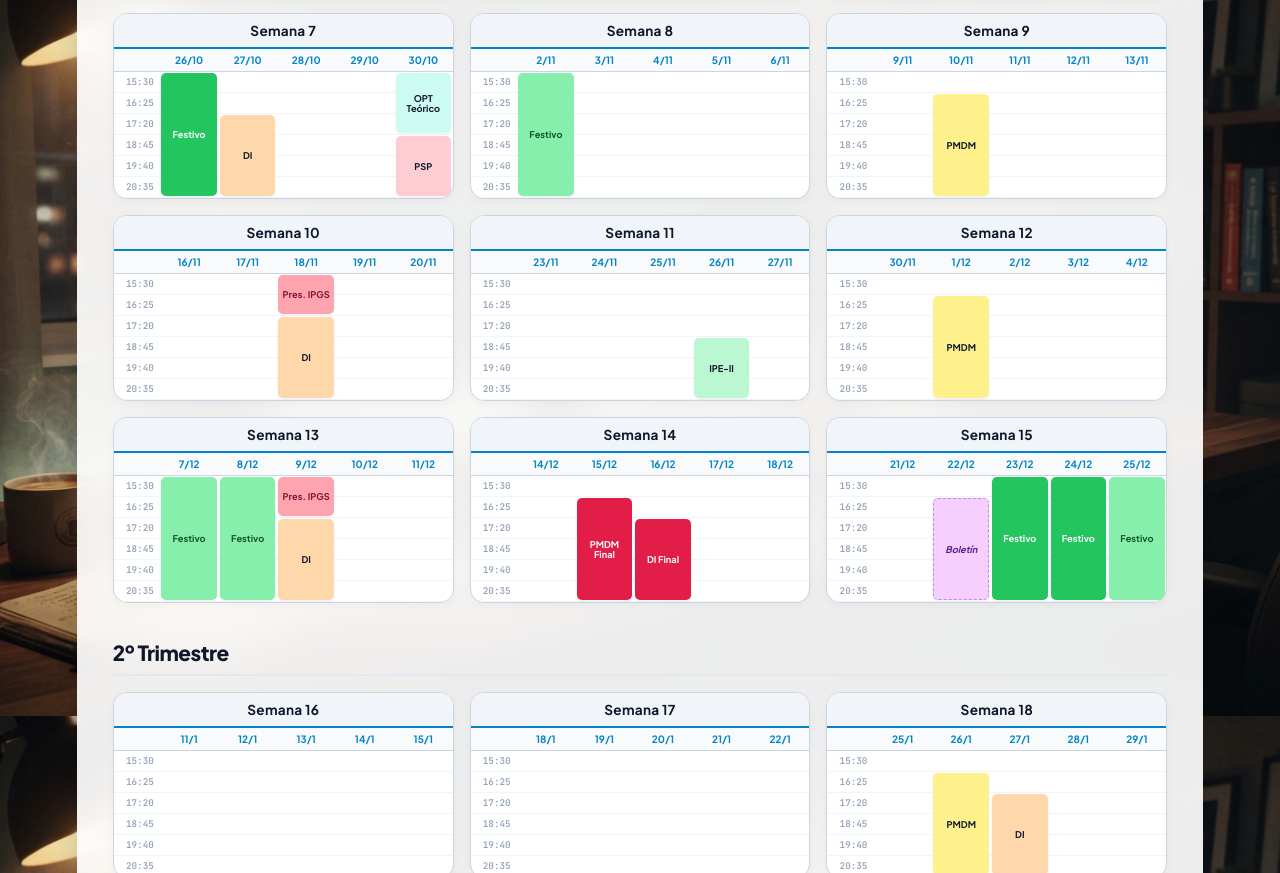
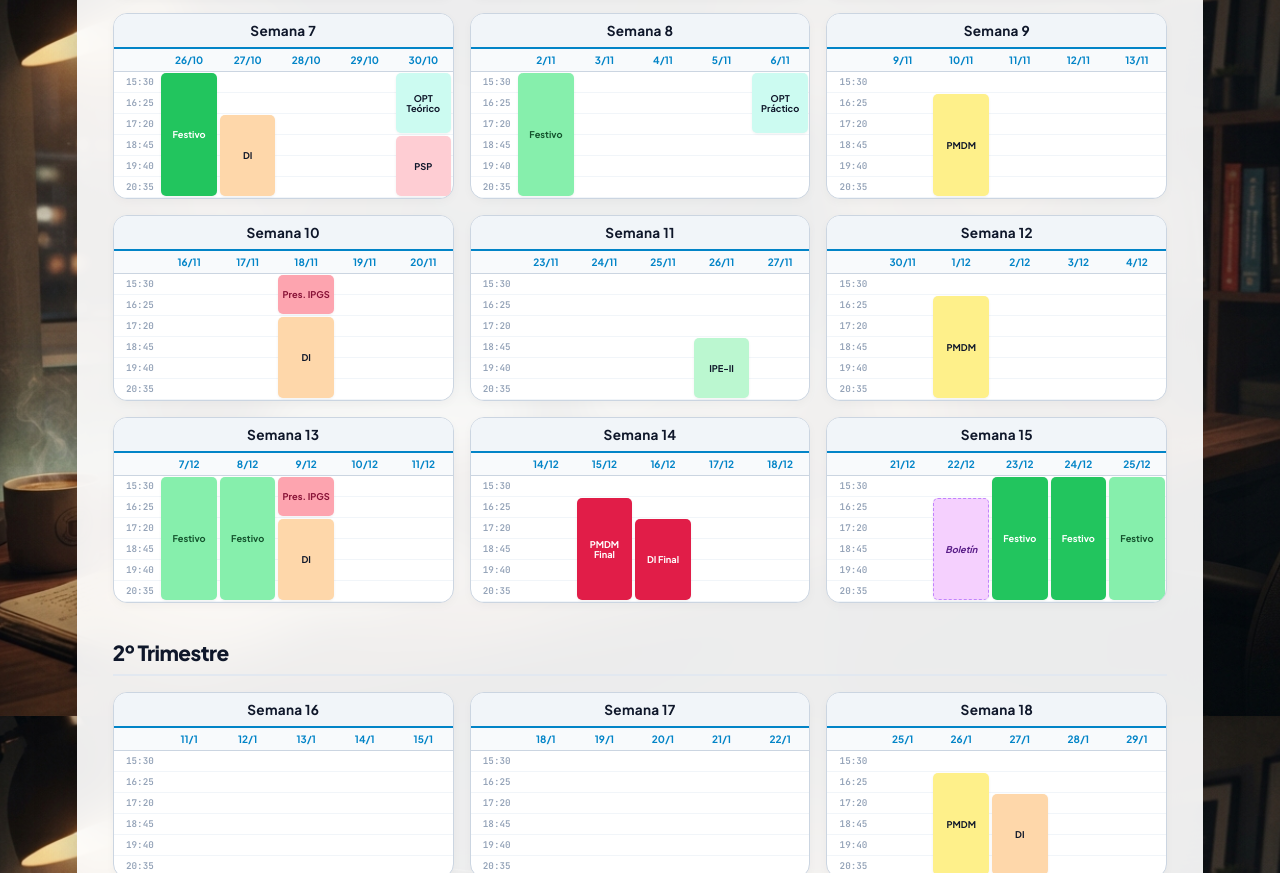
Before and after one commit to Arturovl9/Horario-2-DAM, a plain HTML site: page examenes.html in a window 1280 px wide. Shown: the part 884-1757 px from the top of the page. Drawn offline with Linux system fonts and the light colour scheme.

Commit message:
Examen Práctico OPT

```diff
--- a/examenes.html
+++ b/examenes.html
@@ -207,6 +207,7 @@
                             <div class="hora-label" style="grid-row:5">19:40</div>
                             <div class="hora-label" style="grid-row:6">20:35</div>
                             <div class="festivo-bloque FEST-AND" style="grid-column:2; grid-row:1 / span 6;" onclick="abrirPopupExamen('FiestaAndalucia', 'Lunes siguiente al día de Todos los Santos')">Festivo</div>
+                            <div class="examen-bloque OPT" style="grid-column:6; grid-row:1 / span 3;" onclick="abrirPopupExamen('OPT', 'Tema 2 - TypeScript orientado a objetos y tipado avanzado')">OPT Práctico</div>
                         </div>
                     </div>
 
--- a/script.js
+++ b/script.js
@@ -193,7 +193,7 @@ const examenes = {
         { fecha: '2026-10-02', hora: '15:30', titulo: 'Tema 1 - Introducción a TypeScript y Primeros Pasos', tipo: 'Teórico' },
         { fecha: '2026-10-09', hora: '15:30', titulo: 'Tema 1 - Introducción a TypeScript y Primeros Pasos', tipo: 'Práctico' },
         { fecha: '2026-10-30', hora: '15:30', titulo: 'Tema 2 - TypeScript orientado a objetos y tipado avanzado', tipo: 'Teórico' },
-        //{ fecha: '0000-00-00', hora: '15:30', titulo: 'Tema 2 - TypeScript orientado a objetos y tipado avanzado', tipo: 'Práctico' }
+        { fecha: '2026-11-06', hora: '15:30', titulo: 'Tema 2 - TypeScript orientado a objetos y tipado avanzado', tipo: 'Práctico' }
     ]
 };
 
```
